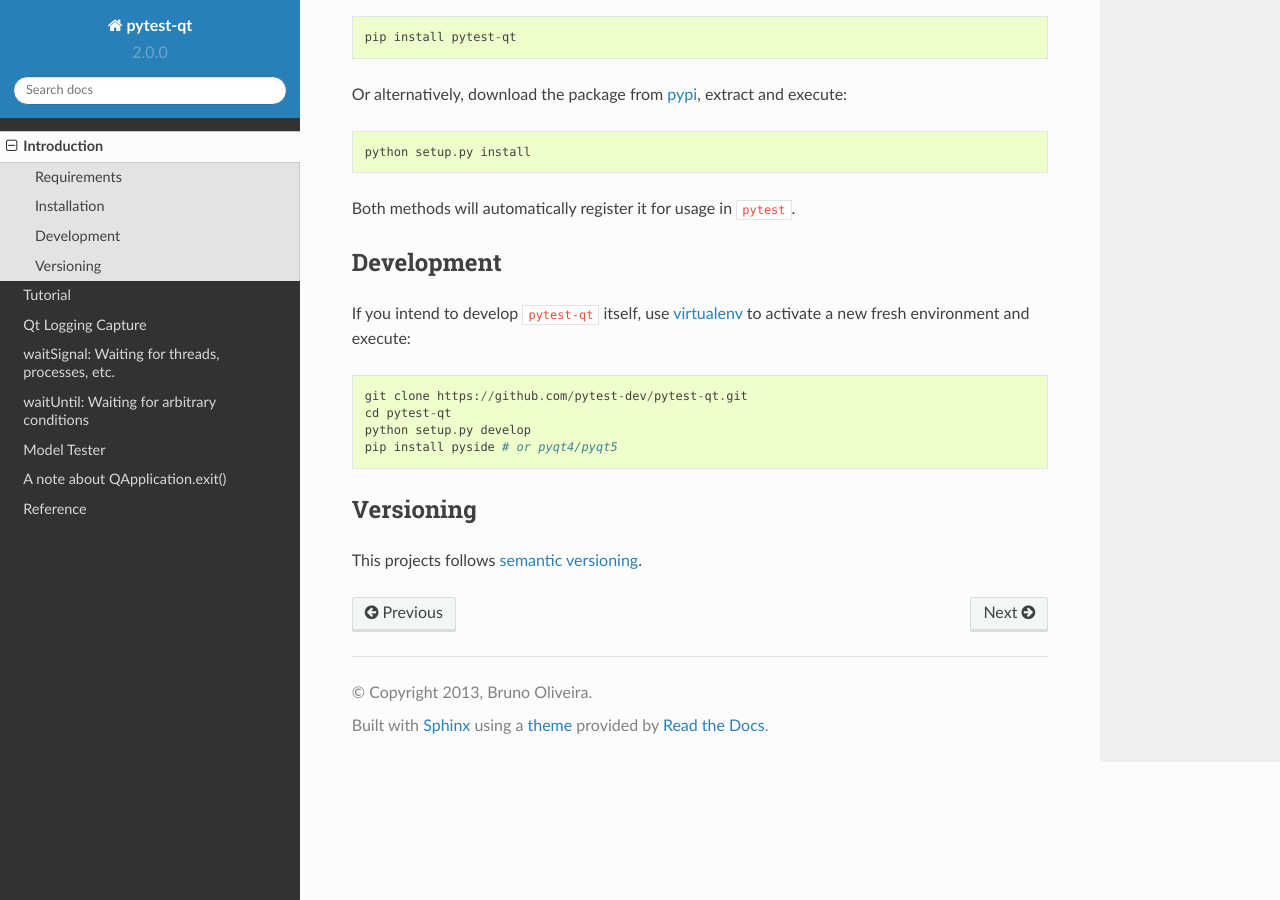
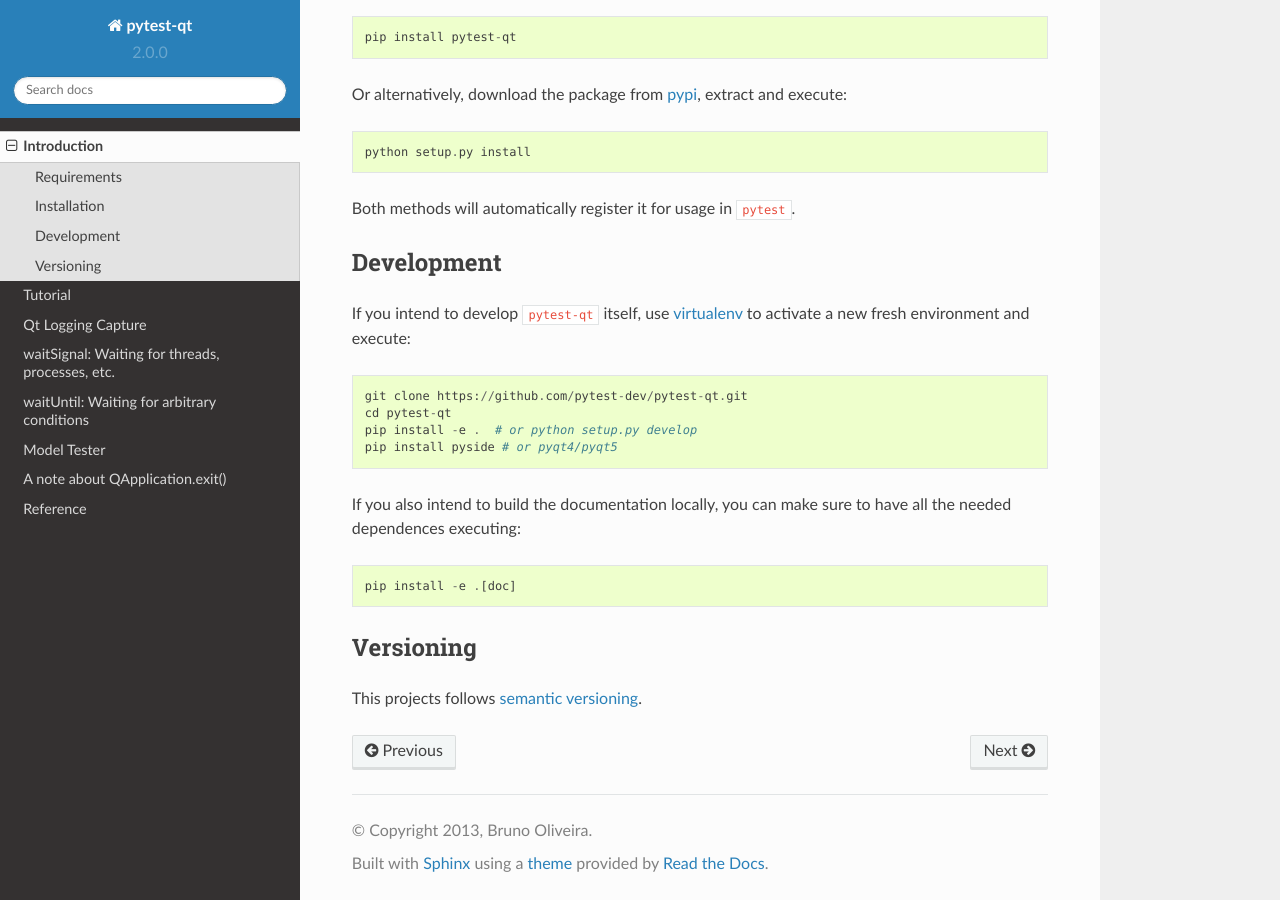
Before and after one commit to pytest-dev/pytest-qt, a Sphinx documentation site: the page built from docs/intro.rst, in a window 1280 px wide and 900 px high, scrolled down 1181 px. Built offline with Sphinx 7.4.7 and the Read the Docs theme 2.0.0, drawn with Linux system fonts in a browser that asks for light colours; pages that are not in the unit, such as notebooks, are missing from menus.

Commit message:
Update development info to use pip install -e .[doc]

```diff
--- a/docs/intro.rst
+++ b/docs/intro.rst
@@ -79,9 +79,13 @@
 
     git clone https://github.com/pytest-dev/pytest-qt.git
     cd pytest-qt
-    python setup.py develop
+    pip install -e .  # or python setup.py develop
     pip install pyside # or pyqt4/pyqt5
 
+If you also intend to build the documentation locally, you can make sure to have
+all the needed dependences executing::
+
+    pip install -e .[doc]
 
 .. _virtualenv: https://virtualenv.readthedocs.io/
 
```
